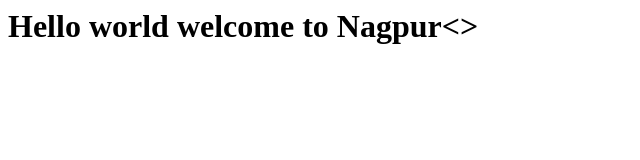
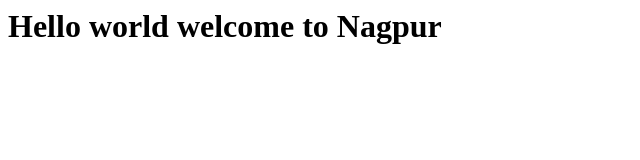
Before and after one commit to Hiteshmankar123/ansible_practice, a plain HTML site: page Playbook/index.html in a window 1280 px wide. Shown: the full height of the page, 0-640 px from the left. Drawn offline with Linux system fonts and the light colour scheme.

Commit message:
--- Auto Git Commit ---

```diff
--- a/Playbook/index.html
+++ b/Playbook/index.html
@@ -1 +1 @@
-<h1> Hello world welcome to Nagpur<>
+<h1> Hello world welcome to Nagpur </h1>
```
